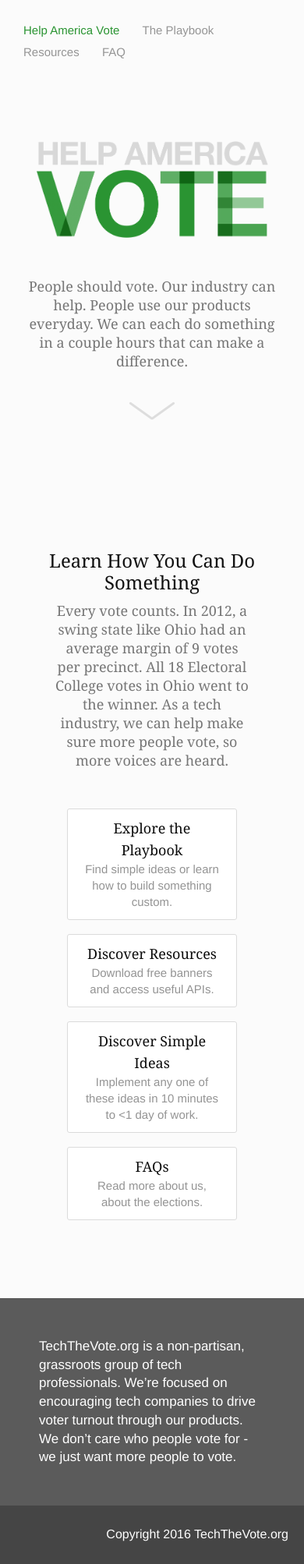
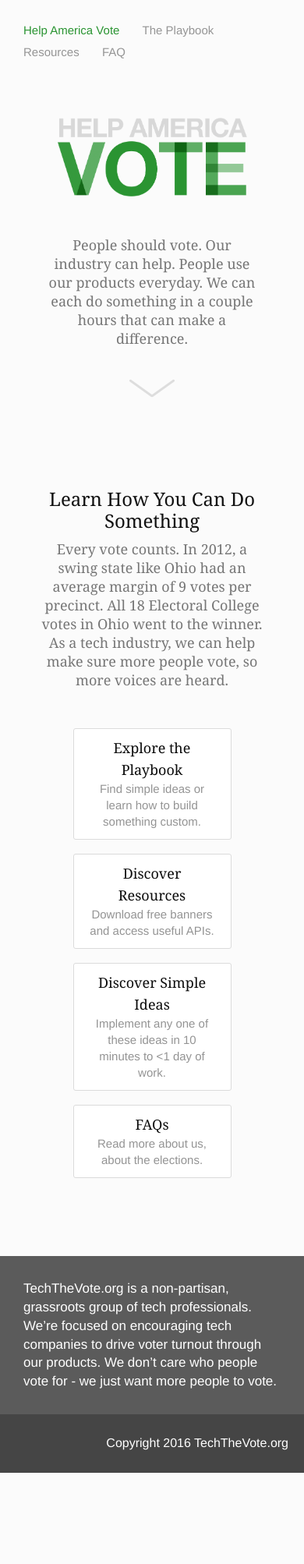
Before and after one commit to techthevote/techthevote.github.io, a Jekyll site: the page built from index.md, in a window 390 px wide. Shown: the whole page at 78% size. Built offline with Jekyll 4.4.1, drawn with Linux system fonts in a browser that asks for light colours; nearby versions of some CDN libraries; comment, search, counter and statistics services are not loaded; after the commit the page ends 1889 px from its top, so only the background shows below that.

Commit message:
shrink a bunch of spacing on mobile
we use width: xx% a bunch, which is not great for mobile :(. We need to
redo a bunch of css after this mvp ships...

Also changed the mobile side gutters to be the same 30px as desktop. It
just looks better.

```diff
--- a/_sass/_base.scss
+++ b/_sass/_base.scss
@@ -144,8 +144,6 @@
     @include media-query($on-laptop) {
         max-width: -webkit-calc(#{$content-width} - (#{$spacing-unit}));
         max-width:         calc(#{$content-width} - (#{$spacing-unit}));
-        padding-right: $spacing-unit / 2;
-        padding-left: $spacing-unit / 2;
     }
 }
 
--- a/_sass/_content.scss
+++ b/_sass/_content.scss
@@ -15,6 +15,10 @@
   text-align: center;
   margin-top: 100px;
   margin-bottom: 30px;
+
+  @include media-query($on-palm) {
+    margin-top: 70px;
+  }
 }
 
 .inner {
--- a/_sass/_faq.scss
+++ b/_sass/_faq.scss
@@ -13,6 +13,10 @@
       padding-right: 5%;
       padding-left: 14%;
       line-height: 1.4;
+
+      @include media-query($on-palm) {
+        padding-left: 7%;
+      }
     }
 
     &.left-column, &.right-column {
--- a/_sass/_index.scss
+++ b/_sass/_index.scss
@@ -3,6 +3,10 @@
   margin: 0 auto;
   margin-top: 100px;
   width: 90%;
+
+  @include media-query($on-palm) {
+    margin-top: 70px;
+  }
 }
 
 .above-fold-text {
@@ -23,6 +27,10 @@
   margin: 0 auto;
   margin-top: 10px;
   margin-bottom: 50px;
+
+  @include media-query($on-palm) {
+    width: 90%;
+  }
 }
 
 .playbook-nav-wrapper.homepage {
--- a/_sass/_page_layout.scss
+++ b/_sass/_page_layout.scss
@@ -42,6 +42,10 @@
 
 footer .text {
   padding: 50px;
+
+  @include media-query($on-palm) {
+    padding: 30px;
+  }
 }
 
 footer .links-section {
@@ -72,6 +76,10 @@
 
 .cta-arrow {
   margin-bottom: 125px;
+
+  @include media-query($on-palm) {
+    margin-bottom: 75px;
+  }
 }
 
 .arrow-img {
--- a/_sass/_playbook.scss
+++ b/_sass/_playbook.scss
@@ -138,6 +138,10 @@
 
 .inner.playbook {
   margin-bottom: 100px;
+
+  @include media-query($on-palm) {
+    margin-bottom: 70px;
+  }
 }
 
 .playbook-nav-wrapper {
```
